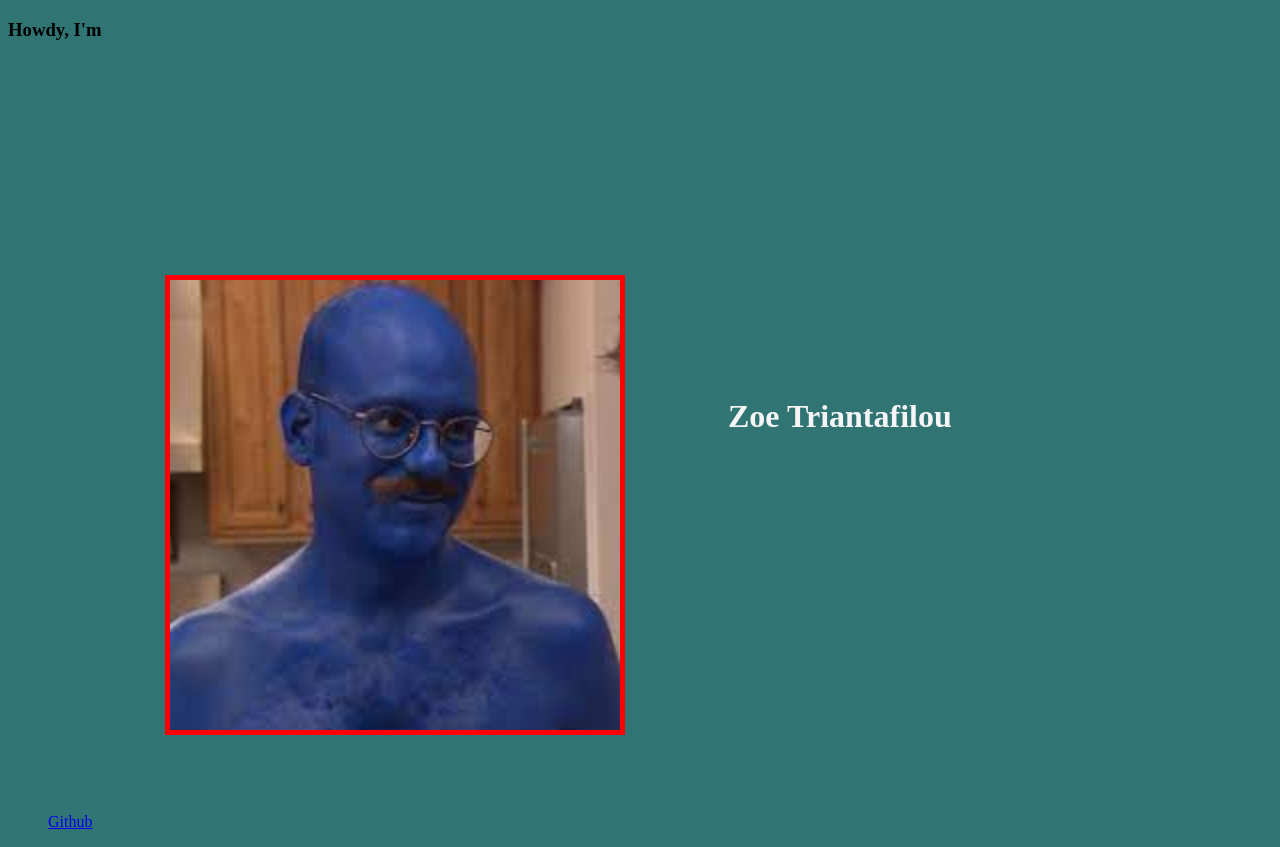
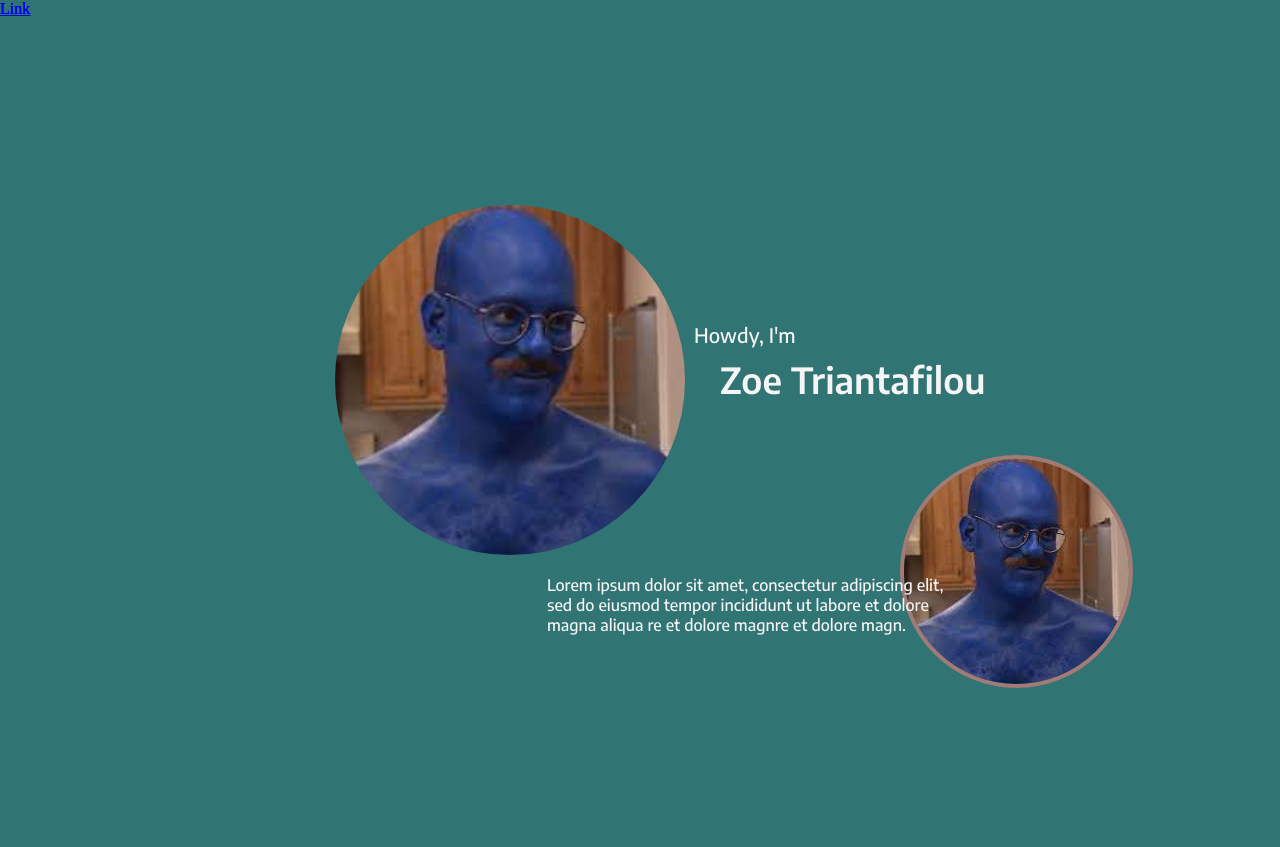
Before and after one commit to zoe-triantafilou/test, a plain HTML site: page index.html in a window 1280 px wide. After the commit the page ends 800 px from the top, so only its background shows below. Drawn offline with Linux system fonts and the light colour scheme.

Commit message:
modified html

```diff
--- a/index.html
+++ b/index.html
@@ -2,55 +2,108 @@
 <html>
   <head>
     <meta charset="utf-8">
-    <meta name="viewport" content="width=device-width, initial-scale=1">
+    <meta name="viewport" content="width=device-width, initial-scale=1, maximum-scale=1, minimum-scale=1">
+
+    <!--google fonts-->
     <link rel="preconnect" href="https://fonts.googleapis.com">
     <link rel="preconnect" href="https://fonts.gstatic.com" crossorigin>
-    <link href="https://fonts.googleapis.com/css2?family=Mukta:wght@300;600&display=swap" rel="stylesheet">
+    <link href="https://fonts.googleapis.com/css2?family=Encode+Sans:wght@100;300;500;600;700&display=swap" rel="stylesheet">
+
     <title>Zoe's Portfolio Website</title>
       <style>
-
+        #centerwrapper {text-align:left;width: 100px;margin-left:auto;margin-right:auto;}
+        *{position:absolute;}
         body{ /*css comment*/
             background-color: rgba(48, 116, 115, 1);
         }
-        img{
-            position: absolute;
-            width: 450px;
-            height: 450px;
-            left: 165px;
-            top: 275px;
+        .topnav{
+            background-color: rgba(228, 146, 115, 1);
+
+
+        }
+        #img1{
+            width: 350px;
+            height: 350px;
+            margin-top: 205px;
+            margin-left: 335px;
+
+            border-radius: 50%;
+        }
+        #img2{
+            width: 225px;
+            height: 225px;
+            margin-top: 455px;
+            margin-left: 900px;
+
+            border-radius: 50%;
             border-style: solid;
-            border-width: 5px;
-            border-color: red;
+            border-width: 4px;
+            border-color: rgba(163, 122, 116, 1);
+        }
+        .headertext{
+            color: rgba(245, 245, 245, 1);
+
+            font-family: 'Encode Sans';
+            font-style: normal;
+        }
+        h3{
+            width: 102px;
+            padding:0px;
+            border:0px;
+            margin-top: 322px;
+            margin-left: 694px;
+
+            font-weight: 400;
+            font-size: 20px;
+            line-height: 25px;
         }
         h1{
-            color: rgba(245, 245, 245, 1);
             width: 266px;
             padding: 0px;
             border: 0px;
-            margin: 357px 454px 378px 720px;
+            margin-top: 357px;
+            margin-left: 720px;
+            margin-right: 454px;
+
+            font-weight: 600;
+            font-size: 36px;
+            line-height: 45px;
         }
+        p{
+            width:400px;
+            padding: 0px;
+            border: 0px;
+            margin-top: 575px;
+            margin-left: 547px;
 
+            font-weight: 400;
+            font-size: 16px;
+            line-height: 20px;
+        }
       </style>
   </head>
 
-  <body> <!--html comment-->
+  <body  topmargin= "0" leftmargin="0">
+    <div id="centerwrapper">
+    <div id="root" style="width:fit-content; height:fit-content;"
+      <div class="topnav"> <!--nav-->
+            <a href="#">Link</a>
+            <a href="#">Link</a>
+            <a href="#">Link</a>
+      </div>
+
       <div>
-          <img src="tobias.jpg">
-          <div class="headertext">
+          <img id="img1" src="tobias.jpg" alt="tobias">
+          <img id="img2" src="tobias.jpg" alt="tobias">
+          <div class ="headertext">
             <h3>Howdy, I'm</h3>
             <h1>Zoe Triantafilou</h1>
+            <p>Lorem ipsum dolor sit amet, consectetur adipiscing elit, sed do eiusmod tempor incididunt ut labore et dolore magna aliqua re et dolore magnre et dolore magn.</p>
           </div>
       </div>
-      <div class="about">
-            <div class="links">
-                <ul>
-                    <a href="google.com">
-                        Github
-                    </a>
-                </ul>
-            </div>
+    </div>
+    </div>
 
-      </div>
   </body>
 
 </html>
```
Also changed, not shown: pixelZo.jpg (added), pixelZo2.jpg (added), 2 other files.
